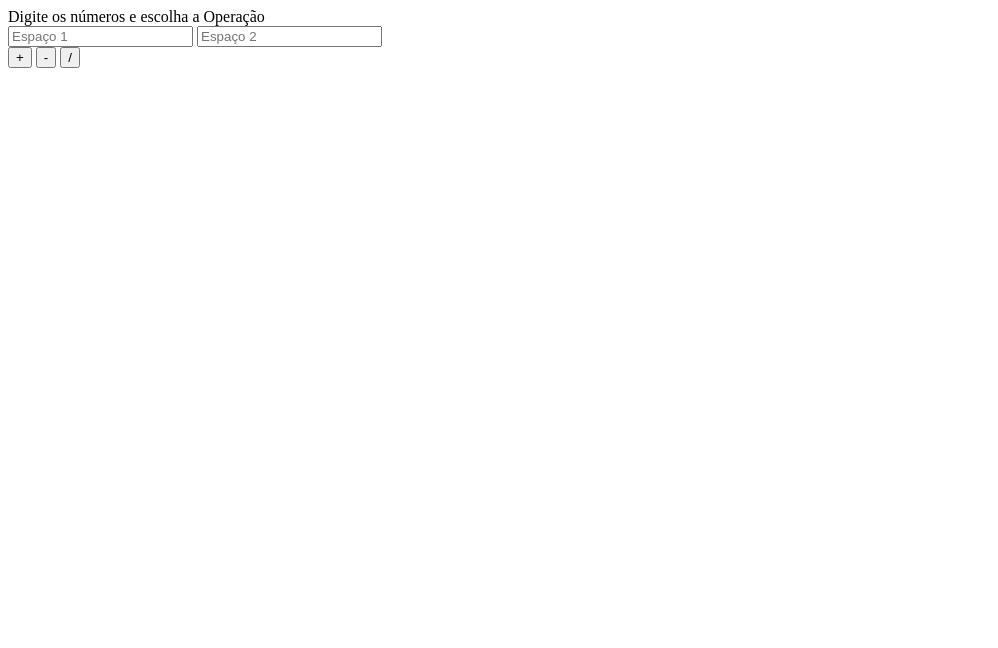
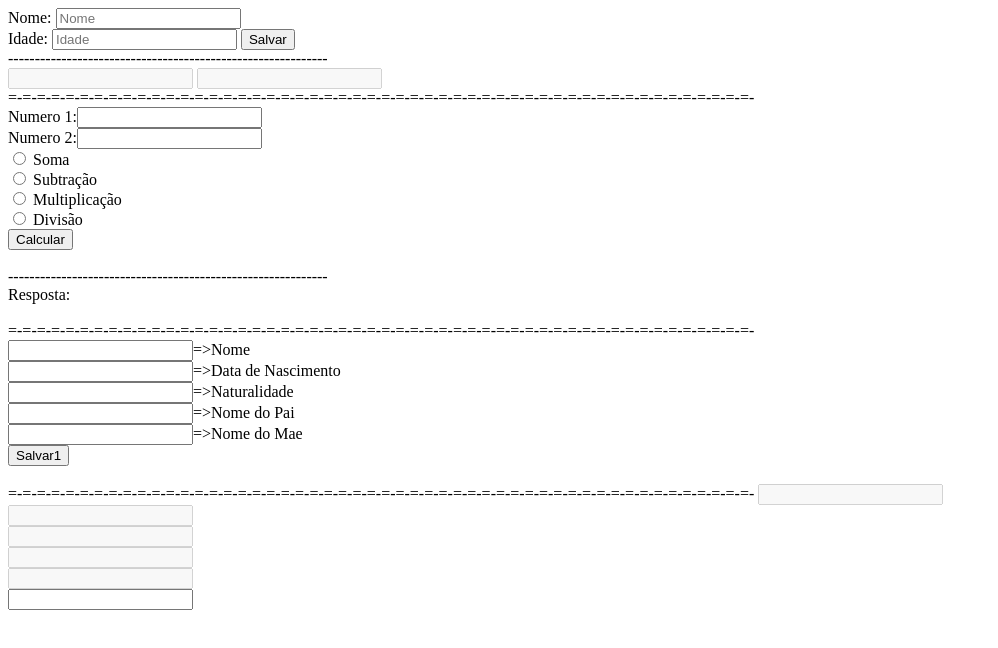
Before and after one commit to MontenegroRafael/JavaS, a plain HTML site: page js/index.html in a window 1280 px wide. Shown: the whole page, without its empty margins (0-998 px from the left). Drawn offline with Linux system fonts and the light colour scheme.

Commit message:
https://github.com/MontenegroRafael/Java.git

```diff
--- a/js/app/Index.js
+++ b/js/app/Index.js
@@ -23,43 +23,71 @@ function onClickSalvar() {
     div.innerHTML = ' <input disabled value = "' + pessoa.nome + '" />' +
         ' <input disabled value = "' + pessoa.idade + '" /> '
 }
-//function somar() {
 
-//    let campoN1 = document.querySelector('#n1');
-//    let campoN2 = document.querySelector('#n2');
+function operacao()
+{
+    var resp = document.getElementById('resp');
+    var n1 = parseFloat(document.getElementById("n1").value);
+    var n2 = parseFloat(document.getElementById("n2").value);
+    var mostar='';
 
-//    if (!campoN1.value) {
-//        alert('Espaço 1 não preenchido;');
-//        return;
-//    }
+    if(document.getElementById('soma').checked)
+    mostar = soma(n1, n2);
 
-//    if (!campoN2.value) {
-//        alert('Espaço 2 não preeenchida.');
-//        return;
-//    }
+    if(document.getElementById('subtracao').checked)
+    mostar = subtracao(n1, n2);
 
-//    var operacao = {
-//        n1: campoN1.value,
-//        n2: campoN2.value
-//    };
+    if(document.getElementById('multiplicacao').checked)
+    mostar = multiplicacao(n1, n2);
 
-//    let div = document.querySelector('#operacaoSoma');
+    if(document.getElementById('divisao').checked)
+    mostar = divisao(n1, n2);
 
-//    div.innerHTML = ' <input disabled value = "' + operacao.n1 + '" />' +
-//        ' <input disabled value = "' + operacao.n2 + '" /> '
-//}
+    resp.innerHTML = mostar;
+}
 
-function calculadora(e){
+function soma(x, y)
+{
+  return (x+y);
+}
 
-    var operacao = e.value;
+function subtracao(x, y)
+{
+  return (x-y);
+}
 
-    var n1 = parseFloat(document.getElementById("#n1").value);
-    var n2 = parseFloat(document.getElementById("#n2").value);
+function multiplicacao(x, y)
+{
+  return (x*y);
+}
 
-    var calculo = eval(n1 + operacao + n2);
+function divisao(x, y)
+{
+  return (x/y);
+}
 
-    if (!isNaN(calculo)) {
-        alert(calculo);
-    }
+function onClickSalvar1() {
 
+    let campoNome = document.querySelector('#nome1');
+    let campoData = document.querySelector('#data');
+    let campoNatura = document.querySelector('#naturalidade');
+    let campoPai = document.querySelector('#nomedopai');
+    let campoMae = document.querySelector('#nomedomae');
+
+
+    var pessoa1 = {
+        Nome: campoNome.value,
+        Data: campoData.value,
+        Natura: campoNatura.value,
+        Pai: campoPai.value,
+        Mae: campoMae.value
+    };
+
+    let div2 = document.querySelector('#dadosSalvos1');
+
+    div2.innerHTML = ' <input disabled value = "' + pessoa1.Nome + '" /><br >' +
+        ' <input disabled value = "' + pessoa1.Data + '" /><br > '+
+        ' <input disabled value = "' + pessoa1.Natura + '" /><br > '+
+        ' <input disabled value = "' + pessoa1.Pai + '" /><br > '+
+        ' <input disabled value = "' + pessoa1.Mae + '" /> '
 }
--- a/js/index.html
+++ b/js/index.html
@@ -6,34 +6,76 @@
     <script src="app/Index.js"></script>
 </head>
 <body>
-    <!--<div name="formulario-inicial" id="form" class="formularios">-->
-        <!--<label for="nome">Nome:</label>-->
-        <!--<input id="nome" placeholder="Nome" class="entrada" value="" />-->
-        <!--<label for="idade">Idade:</label>-->
-        <!--<input id="idade" placeholder="Idade" class="entrada" />
-        <input type="date" /><br>
-        <input type="email" placeholder="E-mail" />
-        <input type="button" onclick="onClickSalvar()" value="Salvar" /><br>-->
-        <!--<input type="checkbox" /><br>
-        <input type="color" /><br>-->
-    <!--</div>-->
-    <!--<div id="dadosSalvos">
+    <div name="formulario-inicial" id="form" class="formularios">
+        <label for="nome">Nome:</label>
+        <input id="nome" placeholder="Nome" class="entrada" value="" />
+        <br>
+        <label for="idade">Idade:</label>
+        <input id="idade" placeholder="Idade" class="entrada" />
+        <!-- <input type="date" /><br> -->
+        <!-- <input type="email" placeholder="E-mail" /> -->
+
+        <input type="button" onclick="onClickSalvar()" value="Salvar" />
+        <br>------------------------------------------------------------
+        <!-- <input type="checkbox" /><br>
+        <input type="color" /><br> -->
+    </div>
+    <div id="dadosSalvos">
         <input id="nomeSalvo" disabled />
         <input id="idadeSalva" disabled />
-    </div>-->
-
-    <div id="soma">
-        <label for="operacao">Digite os números e escolha a Operação</label>
-        <br>
-        <input id="n1" placeholder="Espaço 1" class="entrada" value="" />
-        <input id="n2" placeholder="Espaço 2" class="entrada" value="" />
-        <br>
-        <input type="button" onclick="calculadora()" value="+" />
-        <input type="button" onclick="calculadora()" value="-" />
-        <input type="button" onclick="calculadora()" value="/" />
+        <br>=-=-=-=-=-=-=-=-=-=-=-=-=-=-=-=-=-=-=-=-=-=-=-=-=-=-=-=-=-=-=-=-=-=-=-=-=-=-=-=-=-=-=-=-=-=-=-=-=-=-=-=-
     </div>
 
 
 
+    <div>
+        Numero 1:<input id="n1" type="number"> <br />
+        Numero 2:<input id="n2" type="number"> <br />
+        <input type="radio" name="calc" id="soma"/> Soma<br />
+        <input type="radio" name="calc" id="subtracao"/> Subtração<br />
+        <input type="radio" name="calc" id="multiplicacao"/> Multiplicação<br />
+        <input type="radio" name="calc" id="divisao"/> Divisão<br />
+        <button onclick="operacao()">Calcular</button><br />
+
+
+        <!-- <input id="n1" placeholder="..." class="entrada" value="" />
+        <label for="n2">Numero 2:</label>
+        <input id="n2" placeholder="..." class="entrada" value="" />
+        <input type="button" onclick="onClickSomar()" value="Calcular" /> -->
+        <br>------------------------------------------------------------
+    </div>
+    Resposta: <div id="resp"></div>
+
+    <!-- <div id="resposta">
+        <label for="n1">Resposta:</label>
+        <input id="respostaPronta" disabled />
+    </div> -->
+
+    <div>
+        <br>=-=-=-=-=-=-=-=-=-=-=-=-=-=-=-=-=-=-=-=-=-=-=-=-=-=-=-=-=-=-=-=-=-=-=-=-=-=-=-=-=-=-=-=-=-=-=-=-=-=-=-=-
+    </div>
+    <input id="nome1" class="entrada"/>=>Nome<br />
+    <input id="data" class="entrada"/>=>Data de Nascimento<br />
+    <input id="naturalidade" class="entrada"/>=>Naturalidade<br />
+    <input id="nomedopai" class="entrada"/>=>Nome do Pai<br />
+    <input id="nomedomae" class="entrada"/>=>Nome do Mae<br />
+    <input type="button" onclick="onClickSalvar1()" value="Salvar1" />
+
+    </div>
+
+    <div id="dadosSalvos1">
+        <br>=-=-=-=-=-=-=-=-=-=-=-=-=-=-=-=-=-=-=-=-=-=-=-=-=-=-=-=-=-=-=-=-=-=-=-=-=-=-=-=-=-=-=-=-=-=-=-=-=-=-=-=-
+        <input id="nomeSalvo" disabled /><br />
+        <input id="dataSalva" disabled /><br />
+        <input id="naturaSalvo" disabled /><br />
+        <input id="paiSalva" disabled /><br />
+        <input id="maeSalva" disabled /><br />
+    </div>
+
+    <div>
+        <input type="text">
+    </div>
+
+
 </body>
     </html>
```
